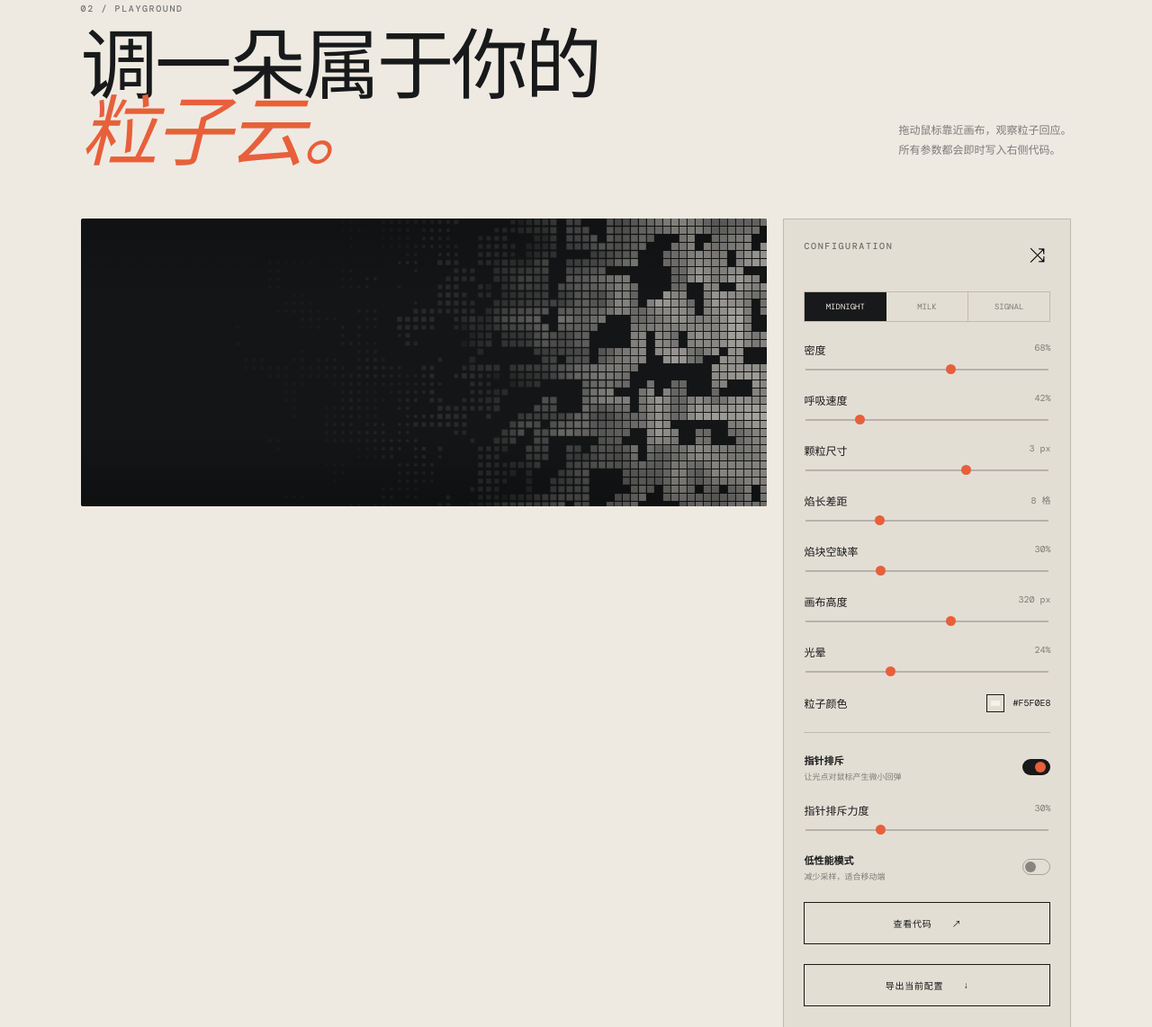
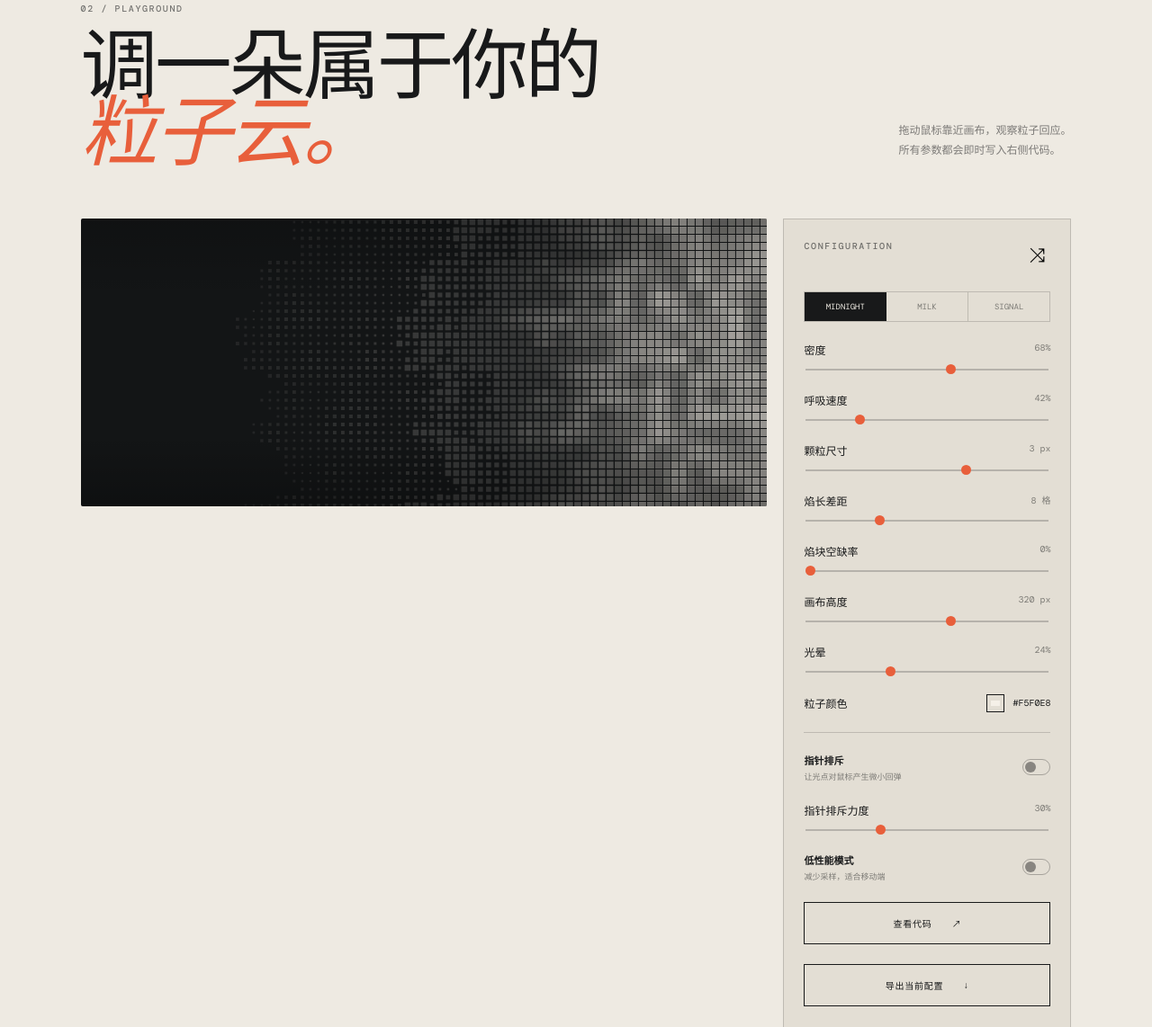
Before and after one commit to FluxCode666/emberflow, a plain HTML site: page index.html in a window 1280 px wide. Shown: the part 1013-2155 px from the top of the page at 90% size. Drawn offline with nearby package versions, Linux system fonts and the light colour scheme; animation ran at ten frames a second.

Commit message:
fix: default to continuous flame with pointer repulsion off

```diff
--- a/app.js
+++ b/app.js
@@ -1,6 +1,6 @@
 const canvas = document.getElementById('particleCanvas');
 const ctx = canvas.getContext('2d');
-const state = { density: 68, speed: 42, size: 3, tailVariance: 8, gapRate: 30, height: 320, glow: 24, pointerStrength: 30, color: '#f5f0e8', pointer: true, lowPerf: false, seed: 23, preset: 'midnight' };
+const state = { density: 68, speed: 42, size: 3, tailVariance: 8, gapRate: 0, height: 320, glow: 24, pointerStrength: 30, color: '#f5f0e8', pointer: false, lowPerf: false, seed: 23, preset: 'midnight' };
 const presets = { midnight:{density:68,speed:42,size:3,glow:24,color:'#f5f0e8',bg:'#131516'}, milk:{density:57,speed:30,size:3,glow:12,color:'#242628',bg:'#eeebe3'}, signal:{density:78,speed:66,size:2,glow:48,color:'#ff6741',bg:'#17191a'} };
 let particles=[], width=0,height=0,dpr=1,pointer={x:-9999,y:-9999,active:false}, raf;
 let activeCodeLanguage='javascript', codeVariants={};
@@ -69,7 +69,7 @@ function flowingNoiseX(seed, x, y) {
 
 ${sampleFlameRows.toString()}
 
-function burningCell(seed, x, y, columns, time, contour, sampleX = x, gapRate = 30) {
+function burningCell(seed, x, y, columns, time, contour, sampleX = x, gapRate = 0) {
   const fieldY = y * 0.42;
   const fieldX = sampleX * 0.42;
   const row = Math.min(y, contour.edges.length - 1);
--- a/driftfield.js
+++ b/driftfield.js
@@ -5,8 +5,8 @@ function mountDriftfield(canvas, options = {}) {
   const ctx = context;
   const config = {
     color: '#f5f0e8', background: '#131516', seed: 23,
-    density: 0.68, speed: 1, size: 1, tailVariance: 8, gapRate: 0.3, height: 320,
-    glow: 24, pointerStrength: 30, pointer: true, lowPerf: false, gap: 9, ...options
+    density: 0.68, speed: 1, size: 1, tailVariance: 8, gapRate: 0, height: 320,
+    glow: 24, pointerStrength: 30, pointer: false, lowPerf: false, gap: 9, ...options
   };
   let width = 0, height = 0, columns = 0;
   let frame = 0, lastFrame = 0, destroyed = false;
--- a/index.html
+++ b/index.html
@@ -62,12 +62,12 @@
             <div class="control-group"><div class="control-label"><label for="speed">呼吸速度</label><output id="speedValue">42%</output></div><input id="speed" type="range" min="0" max="200" value="42" /></div>
             <div class="control-group"><div class="control-label"><label for="size">颗粒尺寸</label><output id="sizeValue">3 px</output></div><input id="size" type="range" min="1" max="4" value="3" /></div>
             <div class="control-group"><div class="control-label"><label for="tailVariance">焰长差距</label><output id="tailVarianceValue">8 格</output></div><input id="tailVariance" type="range" min="3" max="20" value="8" /></div>
-            <div class="control-group"><div class="control-label"><label for="gapRate">焰块空缺率</label><output id="gapRateValue">30%</output></div><input id="gapRate" type="range" min="0" max="100" value="30" /></div>
+            <div class="control-group"><div class="control-label"><label for="gapRate">焰块空缺率</label><output id="gapRateValue">0%</output></div><input id="gapRate" type="range" min="0" max="100" value="0" /></div>
             <div class="control-group"><div class="control-label"><label for="height">画布高度</label><output id="heightValue">320 px</output></div><input id="height" type="range" min="50" max="500" value="320" /></div>
             <div class="control-group"><div class="control-label"><label for="glow">光晕</label><output id="glowValue">24%</output></div><input id="glow" type="range" min="0" max="70" value="24" /></div>
             <div class="color-row"><label for="particleColor">粒子颜色</label><div class="color-input"><input id="particleColor" type="color" value="#f5f0e8" /><span id="colorValue">#F5F0E8</span></div></div>
             <div class="control-divider"></div>
-            <div class="toggle-row"><div><strong>指针排斥</strong><span>让光点对鼠标产生微小回弹</span></div><button id="pointerToggle" class="switch on" aria-label="切换指针排斥"><i></i></button></div>
+            <div class="toggle-row"><div><strong>指针排斥</strong><span>让光点对鼠标产生微小回弹</span></div><button id="pointerToggle" class="switch" aria-label="切换指针排斥"><i></i></button></div>
             <div class="control-group"><div class="control-label"><label for="pointerStrength">指针排斥力度</label><output id="pointerStrengthValue">30%</output></div><input id="pointerStrength" type="range" min="0" max="100" value="30" /></div>
             <div class="toggle-row"><div><strong>低性能模式</strong><span>减少采样，适合移动端</span></div><button id="perfToggle" class="switch" aria-label="切换低性能模式"><i></i></button></div>
             <button id="viewCode" class="button button-outline full-width">查看代码 <span>↗</span></button>
```
Also changed, not shown: tests/flame-contour.cjs (+1 -1 lines), README.md.
